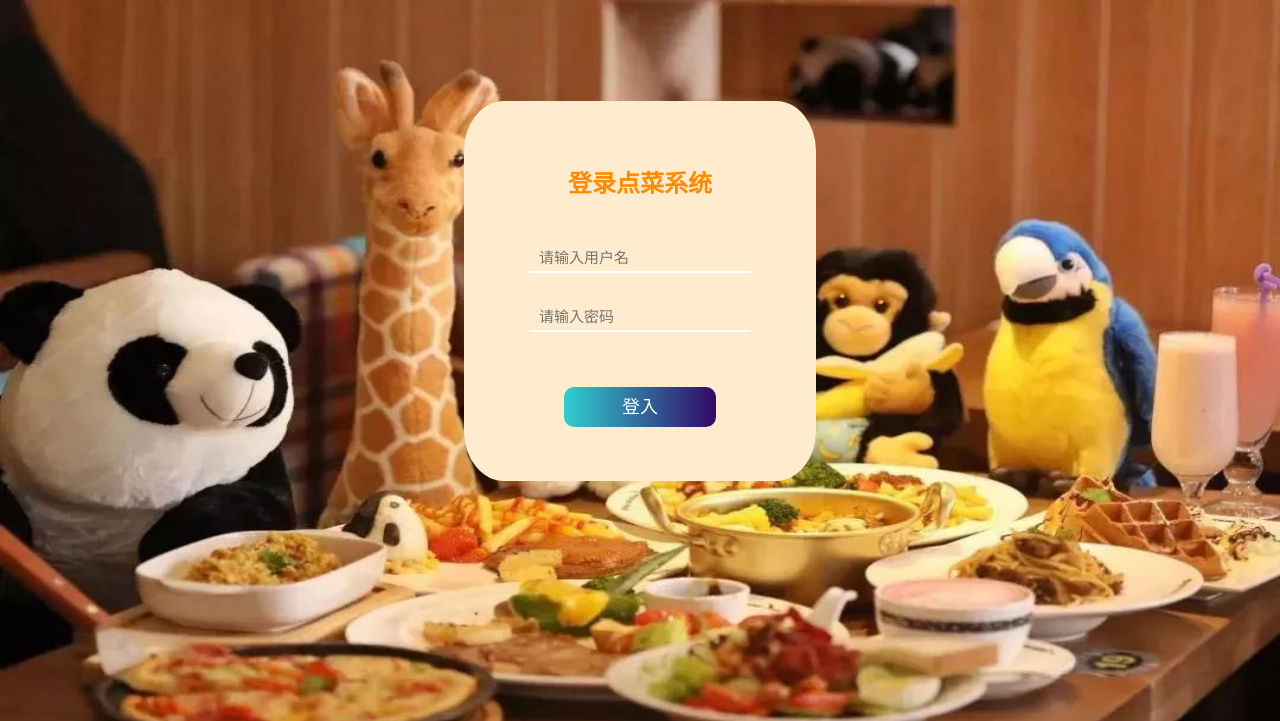
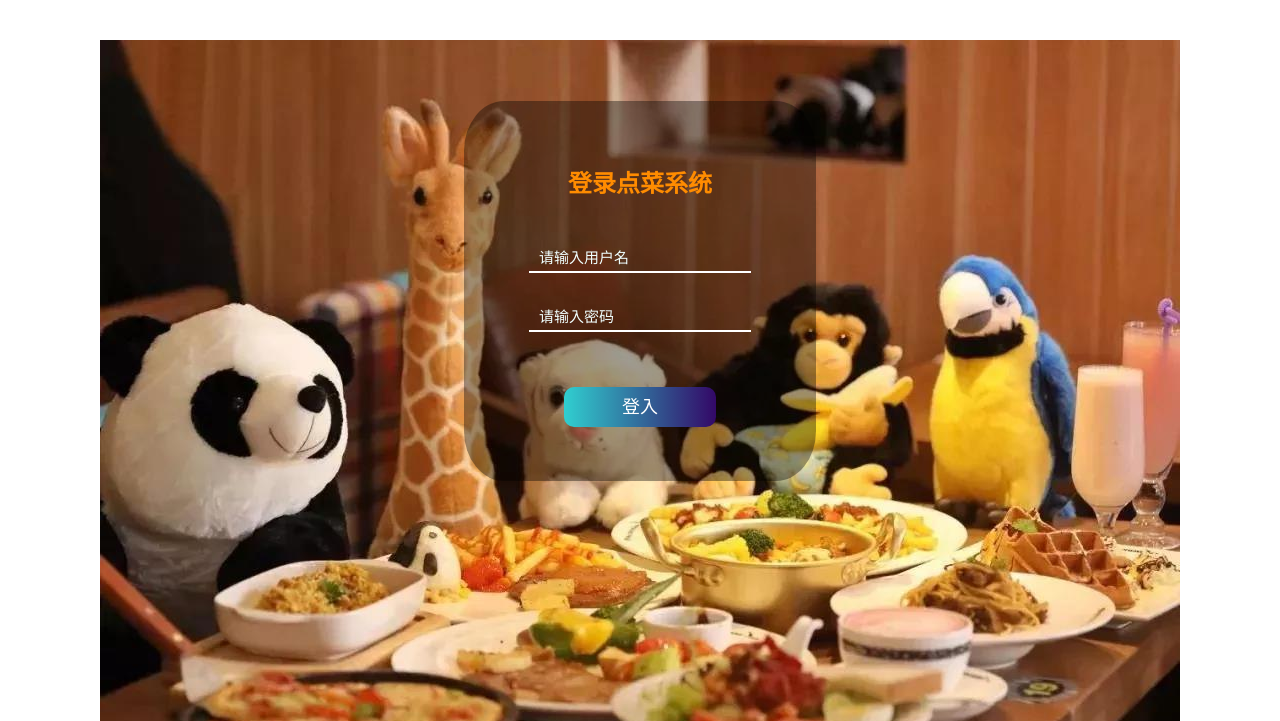
Before and after one commit to pangrj/DBMS-EnjoyFood-BUAA2022, a Spring Boot app: page /login.html in a window 1280 px wide. Shown: the top 721 px of the page. Run offline with Spring Boot 4, Linux system fonts and the light colour scheme; some libraries are stand-ins or nearby versions.

Commit message:
一些界面小改动

```diff
--- a/src/main/resources/static/choose.html
+++ b/src/main/resources/static/choose.html
@@ -10,7 +10,8 @@
     <title>Choose</title>
     <style>
         body {
-            background: url('take_order.jpg') no-repeat fixed top center;
+            background: url('take_order.jpg') no-repeat fixed center;
+            height: 100%;
             background-size: cover;
         }
 
--- a/src/main/resources/static/login.html
+++ b/src/main/resources/static/login.html
@@ -8,19 +8,21 @@
     <title>Login</title>
     <style>
         body {
-            background: url('background_AniRes.jpg') no-repeat;
-            background-size: 100% 150%;
+            background-size: cover;
+            height:100%;
+            background: url('background_AniRes.jpg') no-repeat fixed center;
         }
 
         .login_box {
             width: 20%;
             height: 280px;
-            background-color: #FFEBCD;
+            /*background-color: #FFEBCD;*/
             margin: auto;
             margin-top: 8%;
             text-align: center;
             border-radius: 40px/50px;
             padding: 50px 50px;
+            background-color: #00000060;
         }
 
         h2 {
@@ -42,13 +44,17 @@
             border: 0;
             width: 80%;
             font-size: 15px;
-            color: black;
+            color: azure;
             background: transparent;
             border-bottom: 2px solid #fff;
             padding: 5px 10px;
             outline: none;
             margin-top: 15px;
             margin-bottom: 15px;
+        }
+
+        ::placeholder{
+            color: azure;
         }
 
         button {
--- a/src/main/resources/static/self_info.html
+++ b/src/main/resources/static/self_info.html
@@ -300,8 +300,6 @@
             contentType: "application/json",
             success: function (data) {
                 if (data.success) {
-                    alert(JSON.stringify({'s_id':parseInt(s_id),
-                        's_password':password, 's_name':name, 's_dorm':dorm, 's_gender':gender}))
                     alert(data.message);
                 } else {
                     alert(data.message);
```
